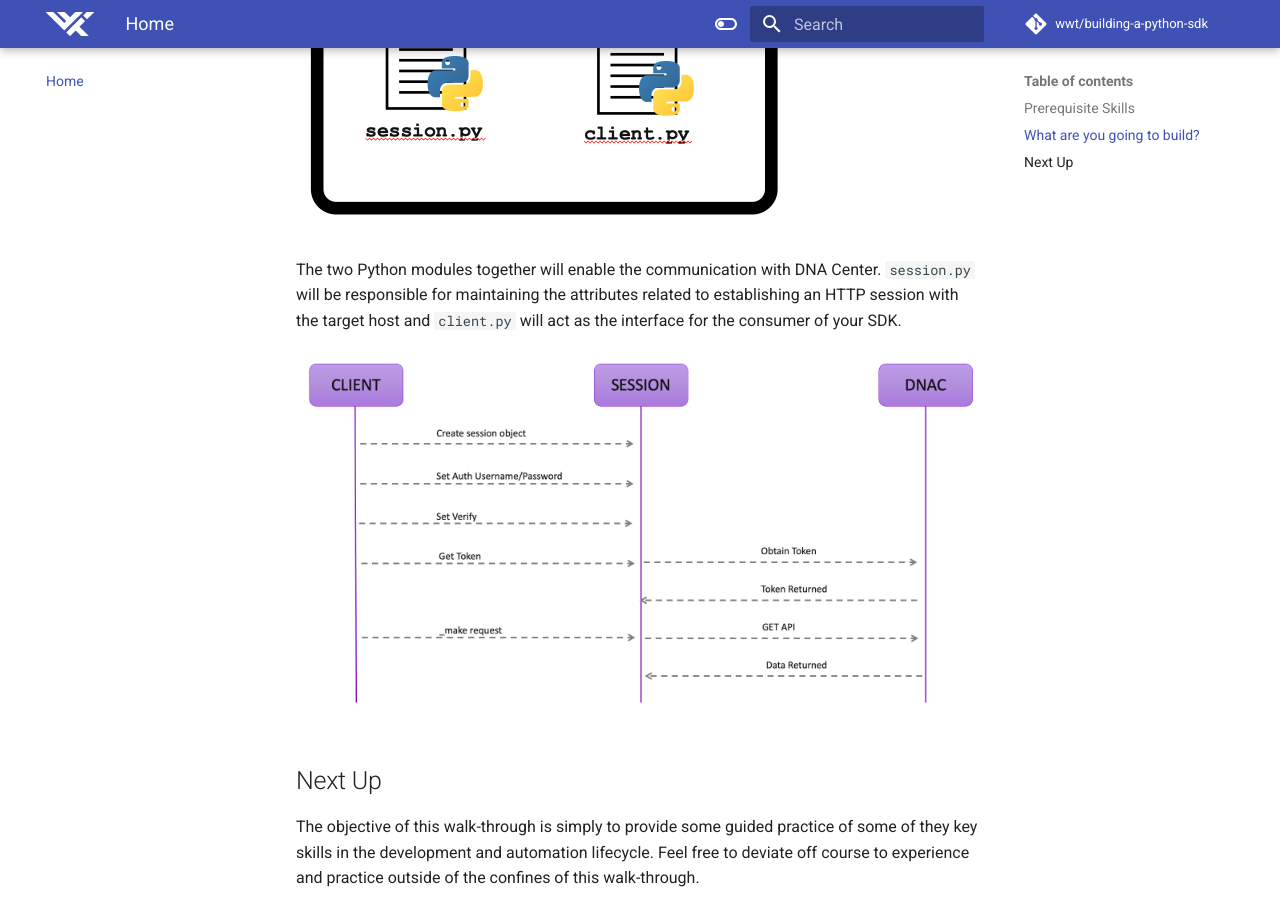
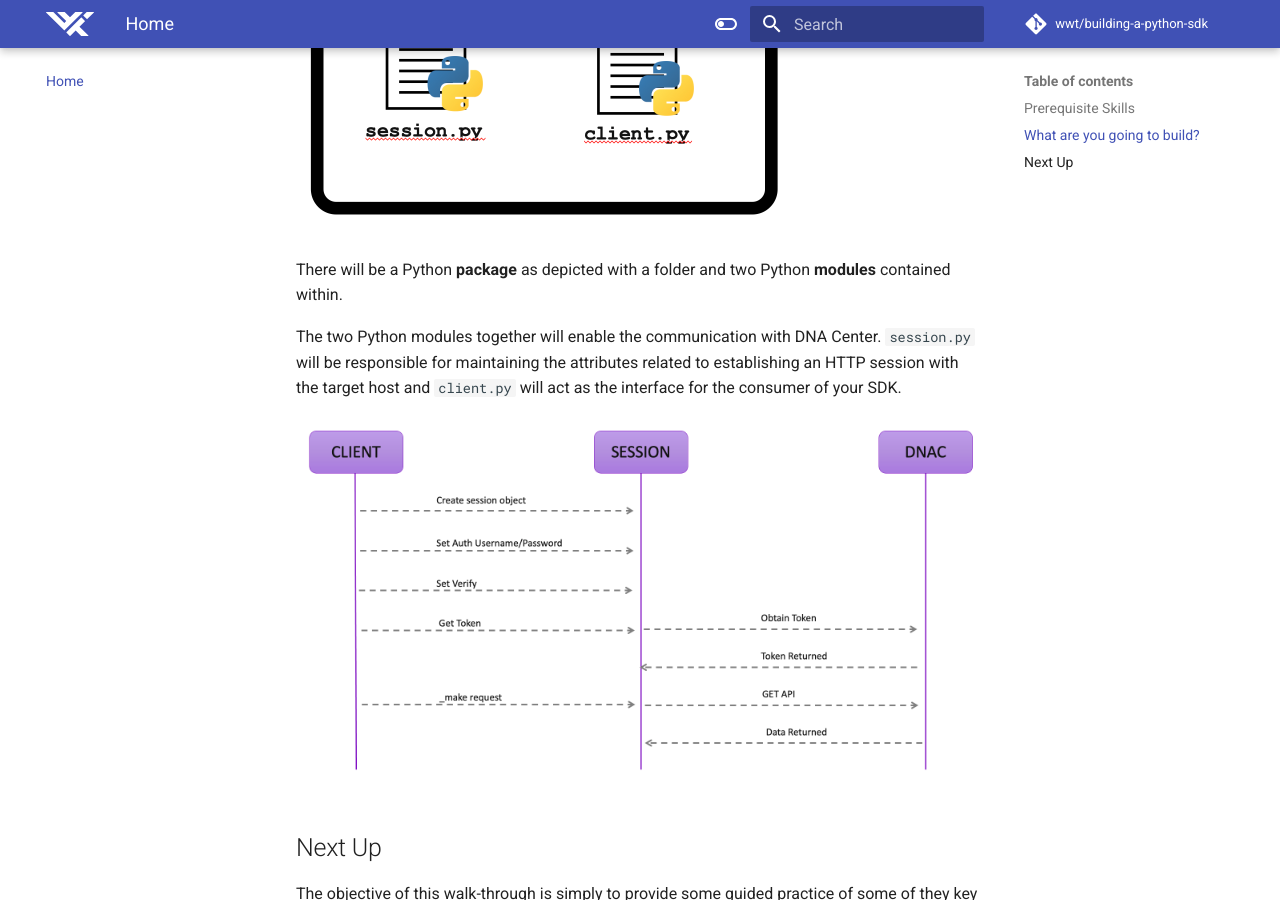
Before and after one commit to wwt/building-a-python-sdk, an MkDocs documentation site: the page built from docs/index.md, in a window 1280 px wide and 900 px high, scrolled down 1303 px. Built offline with MkDocs 1.6.1 and Material for MkDocs 9.7.7, drawn with Linux system fonts in a browser that asks for light colours; comment, search, counter and statistics services are not loaded.

Commit message:
adds context in architecture

```diff
--- a/docs/index.md
+++ b/docs/index.md
@@ -29,6 +29,8 @@ Through this guided walk-through you will build a "relatively" simple Python Sof
 
 <img src="../_images/sdk_architecture.png" style="zoom:50%;" />
 
+There will be a Python **package** as depicted with a folder and two Python **modules** contained within.
+
 The two Python modules together will enable the communication with DNA Center.  `session.py` will be responsible for maintaining the attributes related to establishing an HTTP session with the target host and `client.py` will act as the interface for the consumer of your SDK.
 
 ![python_sdk_flow.png](_images/python_sdk_flow.png)
```
